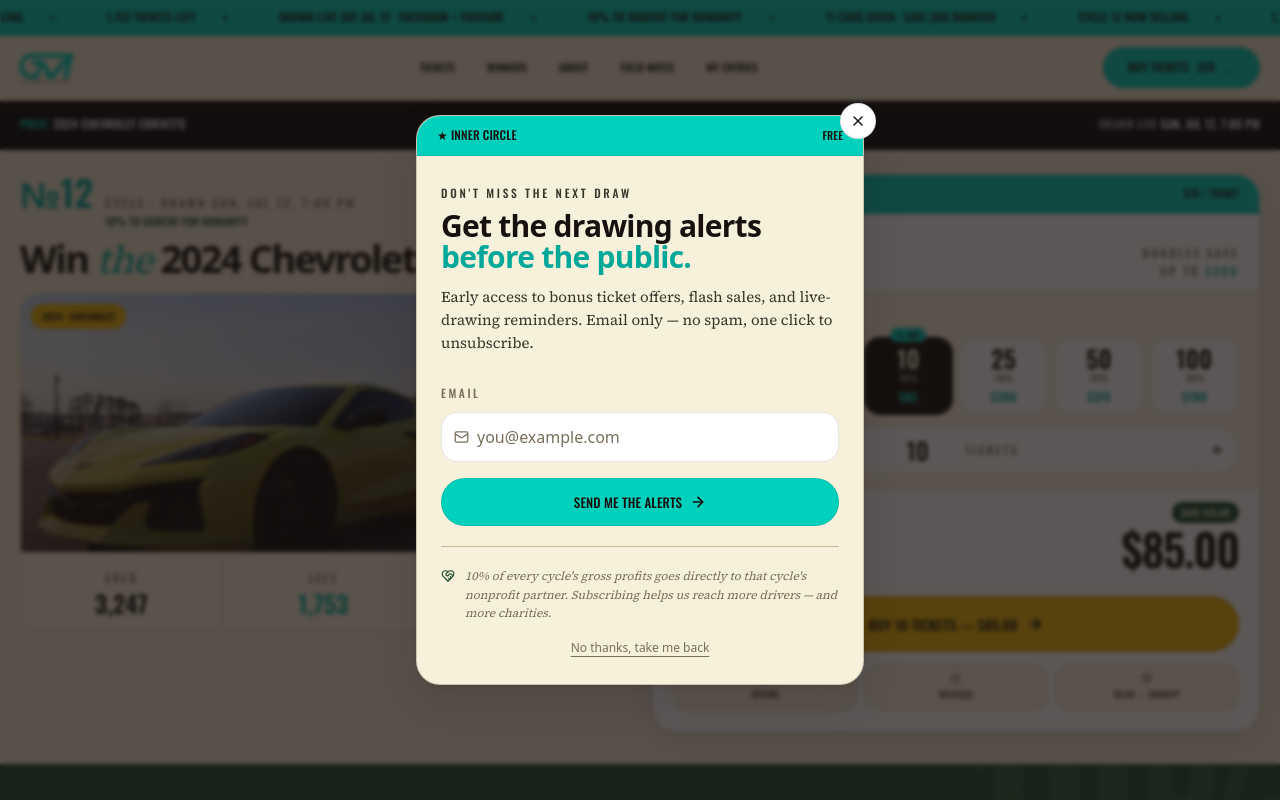
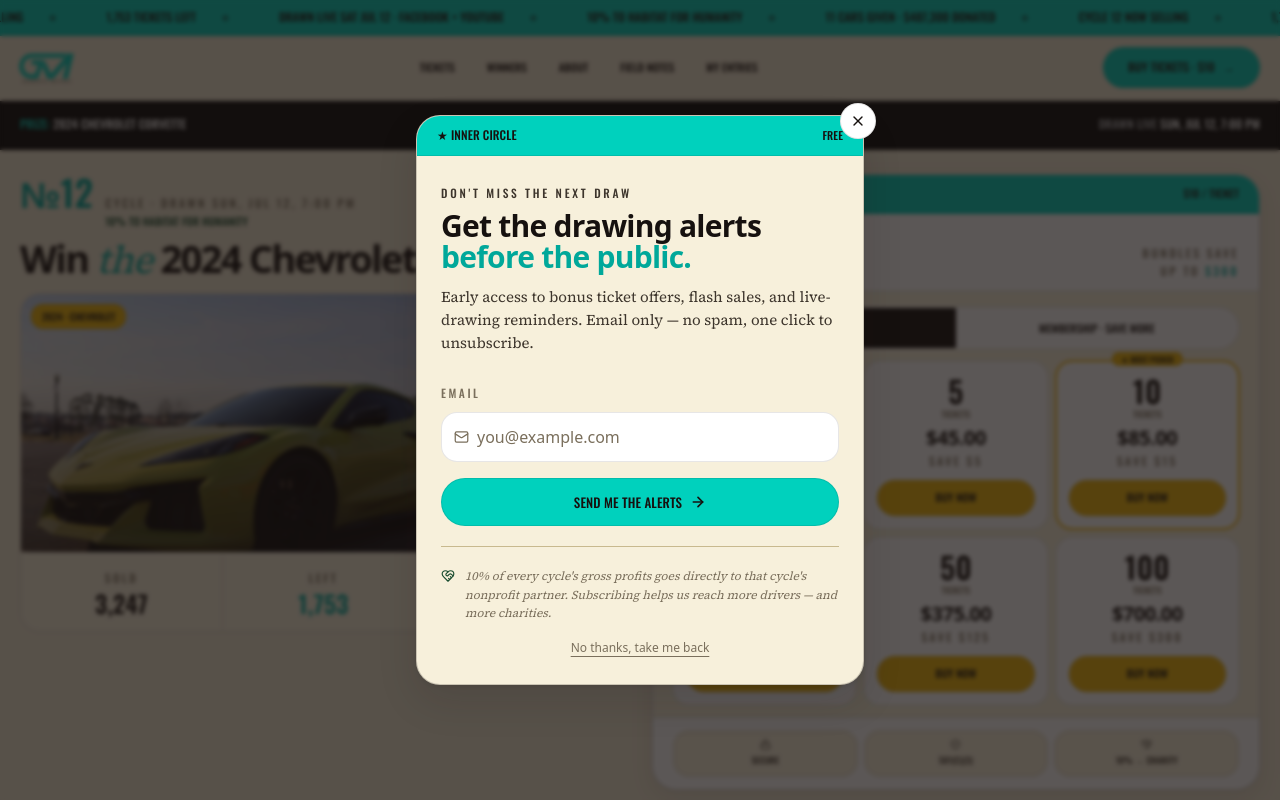
Before and after one commit to da7a90-backup/gmdemo, a Next.js app: page /tickets in a window 1280 px wide. Shown: the top 800 px of the page. Built offline with nearby package versions, Linux system fonts and the light colour scheme; grey boxes are pictures that could not be loaded; a web font is replaced by a local one.

Commit message:
Feat: bundle cards with buy buttons and membership discount toggle

```diff
--- a/src/app/tickets/tickets-buy.tsx
+++ b/src/app/tickets/tickets-buy.tsx
@@ -1,39 +1,26 @@
 "use client";
-import { useMemo, useState } from "react";
+import { useState } from "react";
 import { useRouter } from "next/navigation";
 import Link from "next/link";
 import {
-  Minus, Plus, ShieldCheck, Tv2, HeartHandshake, Lock, Drum, ArrowRight, Quote, PlayCircle,
+  ShieldCheck, Tv2, HeartHandshake, Lock, Drum, ArrowRight, Quote, PlayCircle,
 } from "lucide-react";
-import { activeDraw, ticketTiers, winners, lifetimeStats } from "@/lib/mock-data";
+import { activeDraw, ticketTiers, membershipTiers, winners, lifetimeStats } from "@/lib/mock-data";
 import { usdc, intl, niceWeekday, niceDate, usd } from "@/lib/format";
-
-const PRESETS = [1, 5, 10, 25, 50, 100];
-const POPULAR = 10;
-
-function priceFor(qty: number): { total: number; saved: number } {
-  const tier = ticketTiers.find((t) => t.entries === qty);
-  const total = tier ? tier.priceUSD : qty * 10;
-  const saved = qty * 10 - total;
-  return { total, saved };
-}
+import { Label } from "@/components/sticker";
 
 export function TicketsBuy() {
-  const [qty, setQty] = useState<number>(POPULAR);
   const router = useRouter();
-  const { total, saved } = useMemo(() => priceFor(qty), [qty]);
   const remaining = activeDraw.ticketsCap - activeDraw.ticketsSold;
-  const charityCut = +(total * 0.10).toFixed(2);
   const v = activeDraw.vehicle;
   const [activeImage, setActiveImage] = useState(0);
   const [redirecting, setRedirecting] = useState(false);
+  const [mode, setMode] = useState<"once" | "monthly">("once");
 
-  const onBuy = () => {
+  const onBuy = (tierId: string, type: "once" | "monthly") => {
     setRedirecting(true);
-    const tier = ticketTiers.find((t) => t.entries === qty);
-    const target = tier ? `/checkout?tier=${tier.id}&type=once` : `/checkout?qty=${qty}`;
     // Brief delay sells the "leaving the merchant site for Shopify checkout" handoff.
-    setTimeout(() => router.push(target), 900);
+    setTimeout(() => router.push(`/checkout?tier=${tierId}&type=${type}`), 900);
   };
 
   return (
@@ -156,96 +143,114 @@
               </p>
             </div>
 
-            <div className="px-5 py-4 border-b border-ink/10 bg-paper-3">
-              <p className="section-eyebrow on-paper">Choose your quantity</p>
-              <div className="mt-3 grid grid-cols-3 sm:grid-cols-6 gap-1.5">
-                {PRESETS.map((n) => {
-                  const selected = n === qty;
-                  const tier = ticketTiers.find((t) => t.entries === n);
-                  return (
+            {/* One-time / Membership selector */}
+            <div className="px-5 pt-4 pb-3 bg-paper-3 border-b border-ink/10">
+              <div className="flex items-center border border-ink/10 bg-paper-4 rounded-full overflow-hidden">
                 <button
-                      key={n}
                   type="button"
-                      aria-pressed={selected}
-                      onClick={() => setQty(n)}
-                      className={`relative h-[78px] border rounded-lg flex flex-col items-center justify-center transition ${
-                        selected ? "border-ink/10 bg-ink text-paper" : "border-ink/10 bg-paper-4 text-ink hover:bg-accent-soft"
+                  aria-pressed={mode === "once"}
+                  onClick={() => setMode("once")}
+                  className={`flex-1 h-10 font-condensed uppercase tracking-[0.18em] text-[11px] font-bold transition ${
+                    mode === "once" ? "bg-ink text-paper" : "text-ink hover:bg-accent-soft"
                   }`}
                 >
-                      <span className="font-condensed numeral text-2xl leading-none font-bold">{n}</span>
-                      <span className={`font-condensed uppercase tracking-[0.18em] text-[9px] mt-0.5 ${selected ? "text-paper/70" : "text-ink-3"}`}>
-                        {n === 1 ? "tkt" : "tkts"}
-                      </span>
-                      {tier && tier.priceUSD && (
-                        <span className={`font-condensed numeral text-[12px] mt-0.5 ${selected ? "text-accent-bright" : "text-accent"} font-bold`}>
-                          ${tier.priceUSD}
+                  One-time bundles
+                </button>
+                <button
+                  type="button"
+                  aria-pressed={mode === "monthly"}
+                  onClick={() => setMode("monthly")}
+                  className={`flex-1 h-10 font-condensed uppercase tracking-[0.18em] text-[11px] font-bold transition ${
+                    mode === "monthly" ? "bg-ink text-paper" : "text-ink hover:bg-accent-soft"
+                  }`}
+                >
+                  Membership · save more
+                </button>
+              </div>
+
+              {mode === "once" ? (
+                <div className="mt-3 grid grid-cols-2 sm:grid-cols-3 gap-2">
+                  {ticketTiers.map((t) => (
+                    <div
+                      key={t.id}
+                      className={`relative flex flex-col items-center border rounded-lg bg-paper-4 px-3 pt-3.5 pb-3 ${
+                        t.popular ? "border-brass ring-1 ring-brass" : "border-ink/10"
+                      }`}
+                    >
+                      {t.popular && (
+                        <span className="absolute -top-2.5 left-1/2 -translate-x-1/2 px-2 py-0 border border-ink/10 bg-brass text-ink font-condensed uppercase tracking-[0.18em] text-[8px] whitespace-nowrap font-bold rounded-full">
+                          ★ Most picked
                         </span>
                       )}
-                      {n === POPULAR && (
-                        <span className="absolute -top-2.5 left-1/2 -translate-x-1/2 px-1.5 py-0 border border-ink/10 bg-accent-bright text-ink font-condensed uppercase tracking-[0.18em] text-[8px] whitespace-nowrap font-bold rounded-full">
-                          ★ Top
+                      <span className="font-condensed numeral text-3xl leading-none font-bold text-ink">{t.entries}</span>
+                      <span className="font-condensed uppercase tracking-[0.18em] text-[9px] text-ink-3 mt-0.5">
+                        {t.entries === 1 ? "ticket" : "tickets"}
                       </span>
-                      )}
+                      <span className="mt-1.5 font-display font-bold text-xl text-ink leading-none">{usdc(t.priceUSD)}</span>
+                      <span className={`dateline on-paper mt-1 ${t.blurb ? "" : "invisible"}`}>{t.blurb ?? "—"}</span>
+                      <button
+                        type="button"
+                        onClick={() => onBuy(t.id, "once")}
+                        className="mt-2.5 w-full h-9 inline-flex items-center justify-center gap-1 rounded-full bg-brass text-ink border border-ink/10 font-condensed uppercase tracking-[0.18em] text-[11px] font-bold hover:bg-ink hover:text-paper transition-colors"
+                      >
+                        Buy now
                       </button>
+                    </div>
+                  ))}
+                </div>
+              ) : (
+                <div className="mt-3 flex flex-col gap-2">
+                  {membershipTiers.map((m) => {
+                    const listValue = m.monthlyEntries * 10;
+                    const pctOff = Math.round((1 - m.monthlyUSD / listValue) * 100);
+                    return (
+                      <div
+                        key={m.id}
+                        className={`relative border rounded-xl bg-paper-4 p-4 ${
+                          m.popular ? "border-brass ring-1 ring-brass" : "border-ink/10"
+                        }`}
+                      >
+                        <div className="flex items-center justify-between gap-2">
+                          <p className="font-display font-bold text-lg text-ink leading-none">{m.name}</p>
+                          {m.popular && <Label tone="brass" size="sm">Best value</Label>}
+                        </div>
+                        <p className="mt-1.5 font-condensed uppercase tracking-[0.18em] text-[11px] text-charity font-semibold">
+                          {m.monthlyEntries} auto-entries · every cycle
+                        </p>
+                        <div className="mt-2 flex items-end justify-between gap-3">
+                          <div className="flex items-baseline gap-2">
+                            <s className="font-condensed numeral text-ink-3 text-lg" aria-label={`Normal price ${usd(listValue)}`}>
+                              {usd(listValue)}
+                            </s>
+                            <span className="font-display font-bold text-2xl text-ink leading-none">
+                              {usd(m.monthlyUSD)}<span className="text-ink-3 text-sm font-condensed">/mo</span>
+                            </span>
+                            <span className="inline-flex items-center bg-brass text-ink px-2 py-0.5 font-condensed uppercase tracking-[0.18em] text-[9px] font-bold border border-ink/10 rounded-full">
+                              Members save {pctOff}%
+                            </span>
+                          </div>
+                        </div>
+                        <p className="mt-1 dateline on-paper">{m.monthlyEntries} tickets normally {usd(listValue)} · +{m.shopDiscountPct}% off the shop</p>
+                        <button
+                          type="button"
+                          onClick={() => onBuy(m.id, "monthly")}
+                          className="mt-3 w-full h-10 inline-flex items-center justify-center gap-1 rounded-full bg-brass text-ink border border-ink/10 font-condensed uppercase tracking-[0.18em] text-[11px] font-bold hover:bg-ink hover:text-paper transition-colors"
+                        >
+                          Buy now
+                        </button>
+                      </div>
                     );
                   })}
                 </div>
-
-              <div className="mt-3 flex items-center border border-ink/10 bg-paper-4 rounded-full overflow-hidden">
-                <button type="button" aria-label="Decrease" onClick={() => setQty((q) => Math.max(1, q - 1))} className="h-11 w-11 flex items-center justify-center border-r border-ink/10 hover:bg-ink hover:text-paper">
-                  <Minus size={16} />
-                </button>
-                <div className="flex-1 flex items-center justify-center gap-2 py-1">
-                  <input
-                    type="number"
-                    aria-label="Custom quantity"
-                    min={1}
-                    max={500}
-                    value={qty}
-                    onChange={(e) => setQty(Math.max(1, Math.min(500, Number(e.target.value) || 1)))}
-                    className="w-16 text-center bg-transparent font-condensed font-bold text-2xl text-ink outline-none"
-                  />
-                  <p className="dateline on-paper">tickets</p>
-                </div>
-                <button type="button" aria-label="Increase" onClick={() => setQty((q) => Math.min(500, q + 1))} className="h-11 w-11 flex items-center justify-center border-l border-ink/10 hover:bg-ink hover:text-paper">
-                  <Plus size={16} />
-                </button>
-              </div>
+              )}
             </div>
 
-            <div className="px-5 pt-3 pb-5">
-              <div className="flex items-baseline justify-between mb-1">
-                <span className="font-condensed uppercase tracking-[0.22em] text-[11px] text-ink-2 font-semibold">
-                  {qty} × $10.00
-                </span>
-                {saved > 0 && (
-                  <span className="inline-flex items-center gap-1 bg-charity text-paper-3 px-2 py-0.5 font-condensed uppercase tracking-[0.22em] text-[10px] border border-ink/10 rounded-full">
-                    Save ${saved}.00
-                  </span>
-                )}
-              </div>
-              <div className="flex items-end justify-between mb-3 pb-3 border-b border-ink/10">
-                <span className="font-condensed uppercase tracking-[0.22em] text-[12px] text-ink-2 font-semibold">Total</span>
-                <span className="font-display font-bold numeral text-ink leading-none" style={{ fontSize: "2.75rem" }}>
-                  {usdc(total)}
-                </span>
-              </div>
-
-              <button
-                onClick={onBuy}
-                className="w-full inline-flex items-center justify-center gap-2 bg-brass text-ink border-heavy-3 font-condensed uppercase tracking-[0.24em] text-[14px] font-bold hover:bg-ink hover:text-paper-3 transition-colors btn-poly-lg"
-                style={{ height: "56px" }}
-              >
-                Buy {qty} {qty === 1 ? "ticket" : "tickets"} — {usdc(total)}
-                <ArrowRight size={18} strokeWidth={2.5} />
-              </button>
-
-              <div className="mt-3 grid grid-cols-3 gap-1.5">
+            <div className="px-5 py-3">
+              <div className="grid grid-cols-3 gap-1.5">
                 <Pillar icon={<Lock size={11} />} label="Secure" />
                 <Pillar icon={<ShieldCheck size={11} />} label="501(c)(3)" />
-                <Pillar icon={<HeartHandshake size={11} />} label={`${usdc(charityCut)} → charity`} />
+                <Pillar icon={<HeartHandshake size={11} />} label="10% → charity" />
               </div>
-
             </div>
           </div>
         </div>
```
Lines whose indentation alone changed are shown as unchanged.
